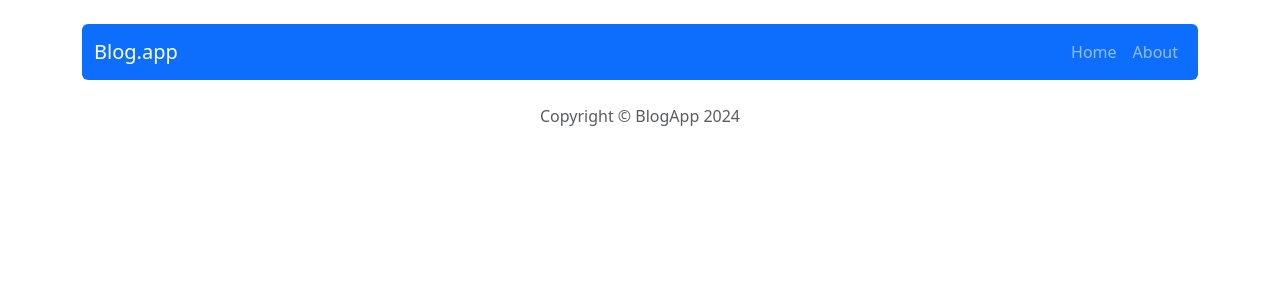
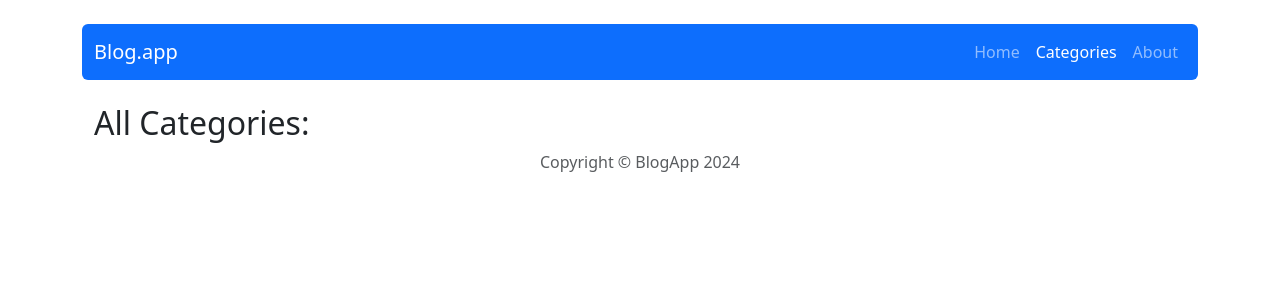
Before and after one commit to grzanek-monika/Blog-app, a React (Create React App) app: page /categories in a window 1280 px wide. Shown: the top 300 px of the page. Built offline with nearby package versions, Linux system fonts and the light colour scheme.

Commit message:
Add Categories and PostOfCategory components, add Categories to NavBar, add Route to Categories and PostsOfCategory components

```diff
--- a/src/App.js
+++ b/src/App.js
@@ -4,6 +4,8 @@ import Home from './components/pages/Home/Home.js';
 import About from './components/pages/About/About.js';
 import SinglePost from './components/pages/SinglePost/SinglePost.js';
 import EditPost from './components/pages/EditPost/EditPost.js';
+import Categories from './components/pages/Categories/Categories.js';
+import PostsOfCategory from './components/pages/PostsOfCategory/PostsOfCategory.js';
 import AddPost from './components/pages/AddPost/AddPost.js';
 import { Container } from 'react-bootstrap';
 import Header from './components/views/Header/Header.js';
@@ -20,6 +22,9 @@ function App() {
           <Route path='/post/:id' element={<SinglePost />} />
           <Route path='/post/add' element={<AddPost />} />
           <Route path='/post/edit/:id' element={<EditPost />} />
+          <Route path='/categories' element={<Categories />} />
+          <Route path='/categories/:value' element={<PostsOfCategory />} />
+
         </Routes>
         <Footer />
       </Container>
--- /dev/null
+++ b/src/components/pages/Categories/Categories.js
@@ -0,0 +1,18 @@
+import { Container } from "react-bootstrap";
+import { ListGroup } from "react-bootstrap";
+import { useSelector } from "react-redux";
+import { getAllCategories } from "../../../redux/categoriesReducer";
+
+const Categories = () => {
+    const categories = useSelector(getAllCategories);
+    return(
+        <Container>
+            <h2>All Categories: </h2>
+            <ListGroup>
+
+            </ListGroup>
+        </Container>
+
+    )
+}
+export default Categories;
--- /dev/null
+++ b/src/components/pages/PostsOfCategory/PostsOfCategory.js
@@ -0,0 +1,7 @@
+const PostsOfCategory = () => {
+    return(
+        <h2>Category: </h2>
+    )
+}
+
+export default PostsOfCategory;
--- a/src/components/views/NavBar/NavBar.js
+++ b/src/components/views/NavBar/NavBar.js
@@ -8,6 +8,7 @@ const NavBar = () => {
                 <NavbarBrand as={NavLink} to='/'>Blog.app</NavbarBrand>
                 <Nav className="justify-content-end">
                     <Nav.Link as={NavLink} to="/">Home</Nav.Link>
+                    <Nav.Link as={NavLink} to="/categories">Categories</Nav.Link>
                     <Nav.Link as={NavLink} to="/about">About</Nav.Link>
                 </Nav>
 
```
